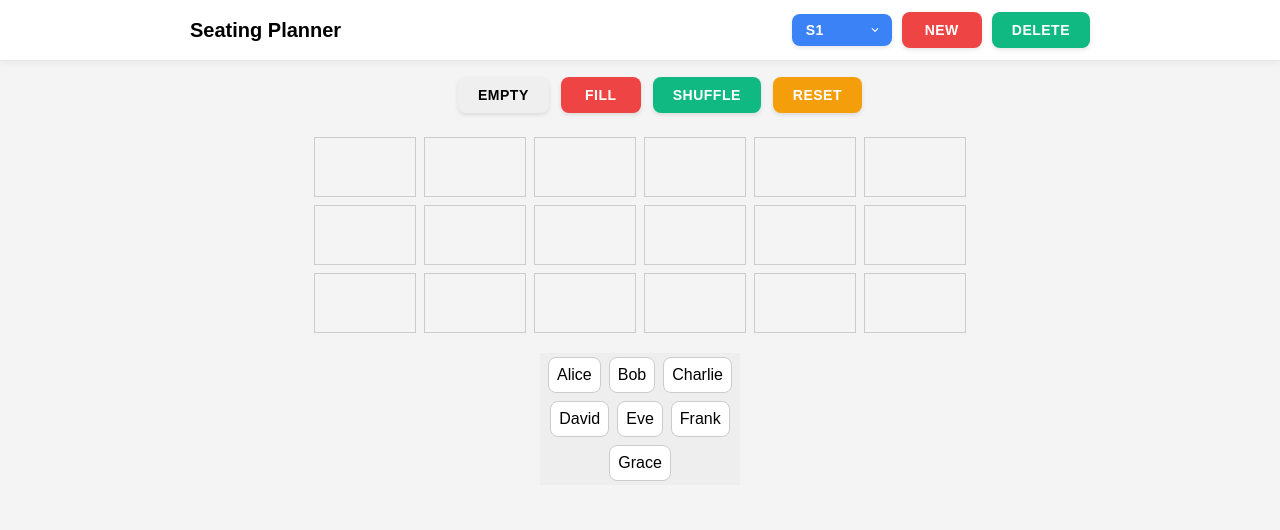
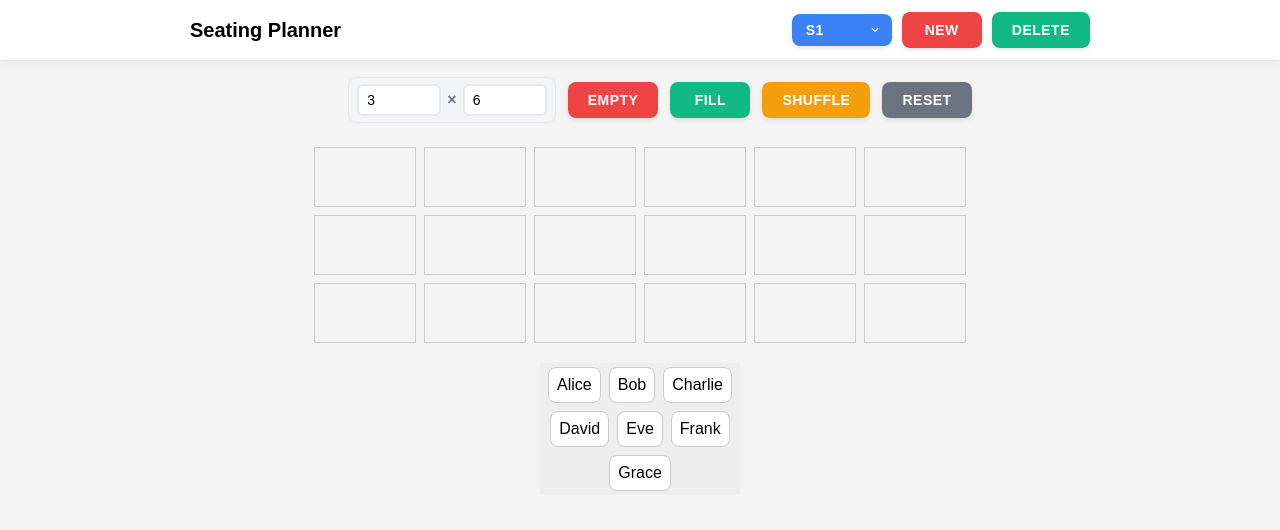
Before and after one commit to blueyorange/seating-planner, a SvelteKit app: page / in a window 1280 px wide. Shown: the top 530 px of the page. Built offline with nearby package versions, Linux system fonts and the light colour scheme.

Commit message:
change rows/cols

```diff
--- a/src/routes/+page.svelte
+++ b/src/routes/+page.svelte
@@ -1,6 +1,6 @@
 <script>
   import { onMount } from "svelte";
-  const rows = 3;
+  const rows = 3; // defaults for new plans
   const cols = 6;
   let plans = $state([]);
   let currentPlanName = $state(null);
@@ -23,11 +23,15 @@
   let initialPlans = [
     {
       name: "S1",
+      rows,
+      cols,
       seated: Array(rows * cols).fill(null),
       unseated: ["Alice", "Bob", "Charlie", "David", "Eve", "Frank", "Grace"],
     },
     {
       name: "S2",
+      rows,
+      cols,
       seated: Array(rows * cols).fill(null),
       unseated: ["Grace", "Heidi", "Ivan", "Judy", "Karl", "Leo"],
     },
@@ -38,7 +42,30 @@
     const storedPlans = localStorage.getItem("plans");
     if (storedPlans) {
       console.log("Stored plans found:", storedPlans);
-      const parsedPlans = JSON.parse(storedPlans);
+      const parsedPlans = JSON.parse(storedPlans).map((p) => ({
+        rows: p.rows ?? rows,
+        cols: p.cols ?? cols,
+        ...p,
+        // Ensure seated length matches rows*cols
+        seated: (() => {
+          const target = (p.rows ?? rows) * (p.cols ?? cols);
+          const current = Array.isArray(p.seated) ? p.seated : [];
+          if (current.length === target) return current;
+          if (current.length < target) {
+            return [...current, ...Array(target - current.length).fill(null)];
+          }
+          const removed = current.slice(target).filter((s) => s !== null);
+          const base = current.slice(0, target);
+          return base; // removed will be merged into unseated below
+        })(),
+        unseated: (() => {
+          const target = (p.rows ?? rows) * (p.cols ?? cols);
+          const current = Array.isArray(p.seated) ? p.seated : [];
+          const removed = current.slice(target).filter((s) => s !== null);
+          const un = Array.isArray(p.unseated) ? p.unseated : [];
+          return [...un, ...removed];
+        })(),
+      }));
       plans = parsedPlans;
       initialPlans = parsedPlans;
     } else {
@@ -117,6 +144,8 @@
     if (plans.length === 0) {
       plans.push({
         name: "Default Plan",
+        rows,
+        cols,
         seated: Array(rows * cols).fill(null),
         unseated: [],
       });
@@ -160,7 +189,7 @@
       ...plan.unseated,
       ...plan.seated.filter((s) => s !== null),
     ];
-    plan.seated = Array(rows * cols).fill(null);
+    plan.seated = Array(plan.rows * plan.cols).fill(null);
   }
   function handleFill() {
     for (let i = 0; i < plan.seated.length; i++) {
@@ -178,6 +207,36 @@
 
   function handleShuffle() {
     plan.seated = plan.seated.sort(() => Math.random() - 0.5);
+  }
+
+  function clamp(num, min, max) {
+    return Math.max(min, Math.min(max, num));
+  }
+
+  function resizeGrid(newRows, newCols) {
+    const r = clamp(parseInt(newRows ?? plan.rows, 10) || plan.rows, 1, 20);
+    const c = clamp(parseInt(newCols ?? plan.cols, 10) || plan.cols, 1, 20);
+    const oldSize = plan.seated.length;
+    const newSize = r * c;
+    if (newSize > oldSize) {
+      plan.seated = [...plan.seated, ...Array(newSize - oldSize).fill(null)];
+    } else if (newSize < oldSize) {
+      const removed = plan.seated.slice(newSize).filter((s) => s !== null);
+      if (removed.length) {
+        plan.unseated = [...plan.unseated, ...removed];
+      }
+      plan.seated = plan.seated.slice(0, newSize);
+    }
+    plan.rows = r;
+    plan.cols = c;
+  }
+
+  function handleRowsChange(event) {
+    resizeGrid(event.currentTarget?.value, plan.cols);
+  }
+
+  function handleColsChange(event) {
+    resizeGrid(plan.rows, event.currentTarget?.value);
   }
 
   function handleDeletePlan() {
@@ -228,6 +287,8 @@
     const uniqueName = getUniquePlanName(trimmed);
     const newPlan = {
       name: uniqueName,
+      rows,
+      cols,
       seated: Array(rows * cols).fill(null),
       unseated: [],
     };
@@ -324,6 +385,29 @@
 <main>
   <div class="container">
     <menu>
+      {#if plan}
+        <div class="grid-size" title="Grid size">
+          <input
+            class="num"
+            aria-label="Rows"
+            type="number"
+            min="1"
+            max="20"
+            value={plan.rows}
+            oninput={handleRowsChange}
+          />
+          <span class="times">×</span>
+          <input
+            class="num"
+            aria-label="Columns"
+            type="number"
+            min="1"
+            max="20"
+            value={plan.cols}
+            oninput={handleColsChange}
+          />
+        </div>
+      {/if}
       <button class="empty" onclick={handleEmpty}>Empty</button>
       <button class="fill" onclick={handleFill}>Fill</button>
       <button class="shuffle" onclick={handleShuffle}>Shuffle</button>
@@ -332,7 +416,7 @@
     {#if plan}
       <div
         class="grid"
-        style="grid-template-columns: repeat({cols}, 1fr); grid-template-rows: repeat({rows}, 60px); gap: 8px;"
+        style="grid-template-columns: repeat({plan.cols}, 1fr); grid-template-rows: repeat({plan.rows}, 60px); gap: 8px;"
         role="listbox"
       >
         {#each plan.seated as seat, i}
@@ -437,6 +521,36 @@
     display: flex;
     align-items: center;
     gap: 10px;
+  }
+
+  .grid-size {
+    display: inline-flex;
+    align-items: center;
+    gap: 6px;
+    background: #f3f4f6;
+    border: 1px solid #e5e7eb;
+    border-radius: 8px;
+    padding: 6px 8px;
+  }
+
+  .grid-size .num {
+    width: 64px;
+    padding: 6px 8px;
+    border-radius: 6px;
+    border: 2px solid #e5e7eb;
+    font-size: 14px;
+    outline: none;
+    transition: all 0.2s ease;
+  }
+
+  .grid-size .num:focus {
+    border-color: #3b82f6;
+    box-shadow: 0 0 0 3px rgba(59, 130, 246, 0.1);
+  }
+
+  .grid-size .times {
+    color: #6b7280;
+    font-weight: 600;
   }
 
   .container {
```
